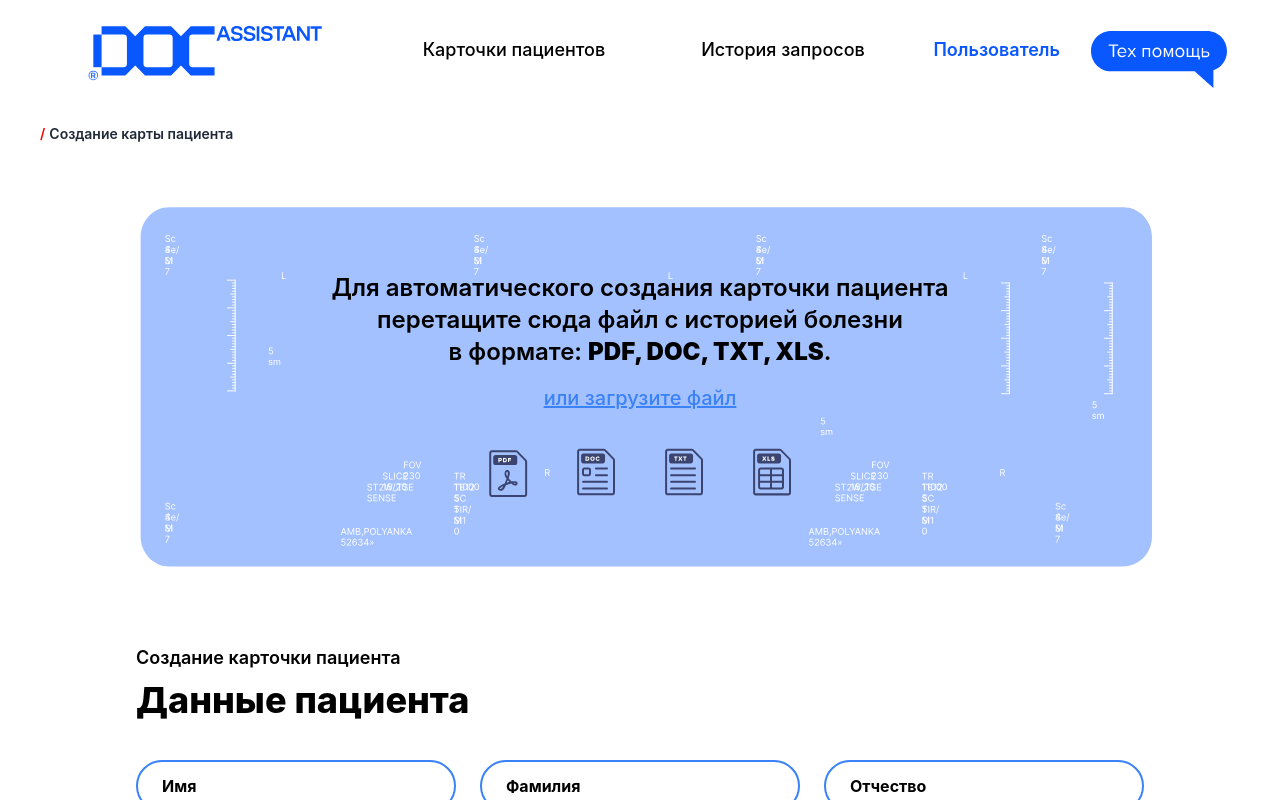
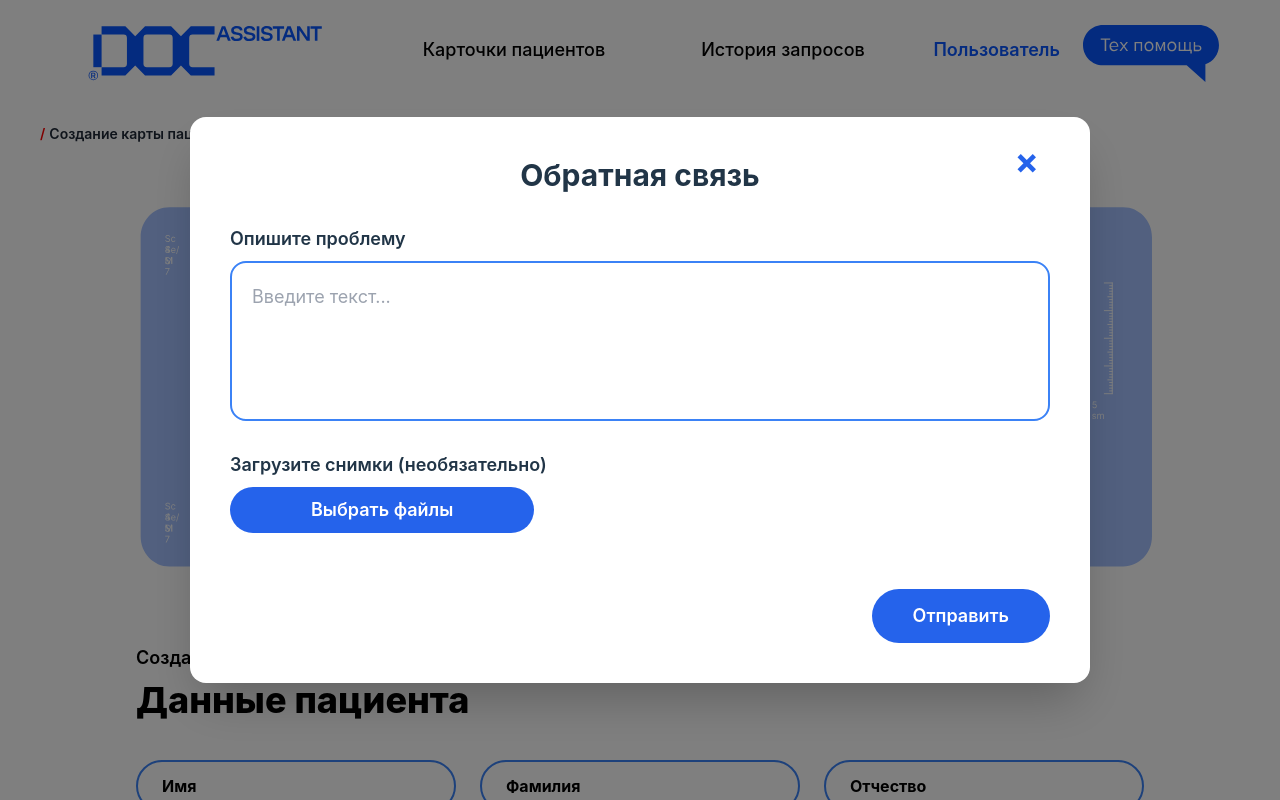
Before and after one commit to AreHumphrey/DOCassistant, a React (Vite) app: page /med in a window 1280 px wide. Both pictures are taken after a click on the element 1159 px from the left and 55 px from the top of the page. Shown: the top 800 px of the page. Built offline with nearby package versions, Linux system fonts and the light colour scheme; what cornerstone-tools, cornerstone-wado-image-loader would draw is missing.

Commit message:
add FeedBackModal

```diff
--- /dev/null
+++ b/src/components/FeedbackModal.tsx
@@ -0,0 +1,106 @@
+import { useState, useRef } from "react";
+
+interface FeedbackModalProps {
+  isOpen: boolean;
+  onClose: () => void;
+}
+
+export default function FeedbackModal({ isOpen, onClose }: FeedbackModalProps) {
+  const [feedbackText, setFeedbackText] = useState("");
+  const [files, setFiles] = useState<File[]>([]);
+  const fileInputRef = useRef<HTMLInputElement>(null);
+
+  if (!isOpen) return null;
+
+  const handleFileChange = (e: React.ChangeEvent<HTMLInputElement>) => {
+    if (e.target.files) {
+      setFiles(Array.from(e.target.files));
+    }
+  };
+
+  const handleSubmit = () => {
+    console.log("Текст:", feedbackText);
+    console.log("Файлы:", files);
+    onClose();
+  };
+
+  const openFileDialog = () => {
+    fileInputRef.current?.click();
+  };
+
+  return (
+    <div className="fixed inset-0 z-[99999] flex items-center justify-center bg-black bg-opacity-50">
+      <div className="relative bg-white rounded-2xl shadow-2xl p-10 w-[95%] max-w-[900px] max-h-[90vh] overflow-auto">
+
+        {/* Крестик закрытия */}
+        <button
+        onClick={onClose}
+        className="absolute top-5 right-5 w-12 h-12 flex items-center justify-center rounded-full bg-white text-blue-600 text-4xl font-bold border-none outline-none focus:outline-none focus:ring-0 focus-visible:outline-none focus-visible:ring-0 hover:bg-white active:outline-none active:ring-0"
+        >
+        ×
+        </button>
+
+
+
+        <h2 className="text-3xl font-bold text-center mb-8">Обратная связь</h2>
+
+        <div className="flex flex-col gap-6">
+
+          {/* Поле ввода текста */}
+          <div>
+            <label className="block text-lg font-semibold mb-2">Опишите проблему</label>
+            <textarea
+              className="border-2 border-blue-500 rounded-2xl p-5 h-40 resize-none w-full text-lg"
+              placeholder="Введите текст..."
+              value={feedbackText}
+              onChange={(e) => setFeedbackText(e.target.value)}
+            />
+          </div>
+
+          {/* Загрузка файлов */}
+          <div>
+            <label className="block text-lg font-semibold mb-2">Загрузите снимки (необязательно)</label>
+
+            {/* Скрытый input file */}
+            <input
+              type="file"
+              multiple
+              onChange={handleFileChange}
+              ref={fileInputRef}
+              className="hidden"
+            />
+
+            {/* Красивая кнопка для выбора файлов */}
+            <button
+              type="button"
+              onClick={openFileDialog}
+              className="px-20 py-2 bg-blue-600 text-white rounded-full text-lg font-semibold hover:bg-blue-700 transition duration-300 focus:outline-none"
+            >
+              Выбрать файлы
+            </button>
+
+            {/* Показ выбранных файлов */}
+            {files.length > 0 && (
+              <div className="mt-3 text-gray-600 text-sm">
+                {files.map((file, index) => (
+                  <div key={index}>{file.name}</div>
+                ))}
+              </div>
+            )}
+          </div>
+
+          {/* Кнопка отправки */}
+          <div className="flex justify-end mt-8">
+            <button
+              onClick={handleSubmit}
+              className="px-10 py-3 rounded-full bg-blue-600 text-white font-semibold hover:bg-blue-700 text-lg focus:outline-none"
+            >
+              Отправить
+            </button>
+          </div>
+
+        </div>
+      </div>
+    </div>
+  );
+}
--- a/src/components/Header.tsx
+++ b/src/components/Header.tsx
@@ -1,10 +1,10 @@
 import React, { useEffect, useState } from "react";
 import { useSearchParams } from "react-router-dom";
+import { useLocation } from "react-router-dom";
 import axios from "axios";
-import redCrossIcon from '@/images/logo.svg';
-import HelpIcon from '@/images/del_app.svg';
-import { useLocation } from 'react-router-dom';
-
+import redCrossIcon from "@/images/logo.svg";
+import HelpIcon from "@/images/del_app.svg";
+import FeedbackModal from "@/components/FeedbackModal";
 
 interface UserProfile {
   email: string;
@@ -16,8 +16,7 @@ interface UserProfile {
 
 const Header: React.FC = () => {
   const [searchParams] = useSearchParams();
-
-
+  const [isFeedbackOpen, setFeedbackOpen] = useState(false);
   const [userProfile, setUserProfile] = useState<UserProfile | null>(null);
   const [uid, setUid] = useState<string | undefined>(() => {
     return searchParams.get('uid') || localStorage.getItem('uid') || undefined;
@@ -77,8 +76,10 @@ const Header: React.FC = () => {
     : 'Пользователь';
 
   return (
+    <>
       <header className="w-screen bg-white h-auto sm:h-[100px] flex flex-col sm:flex-row items-center">
         <div className="container mx-auto flex flex-col sm:flex-row items-center justify-center sm:justify-between py-4 px-6 w-full">
+          {/* Логотип */}
           <a href="/" className="flex items-center font-bold text-2xl sm:-ml-10 -mt-[60%] -mb-[60%] sm:mt-[-12px] sm:mb-0">
             <img
               src={redCrossIcon}
@@ -87,6 +88,7 @@ const Header: React.FC = () => {
             />
           </a>
 
+          {/* Навигация */}
           <nav className="flex flex-col items-center sm:flex-row space-y-4 sm:space-y-0 sm:space-x-24 text-[#000000] text-lg justify-center sm:-translate-x-[30px]">
             <a
               href={linkWithUid('/patients')}
@@ -101,6 +103,8 @@ const Header: React.FC = () => {
             >
               История запросов
             </a>
+
+            {/* Если будет нужен пункт "Контакты" */}
             {/* <a
               href={linkWithUid('/help')}
               className="text-[#000000] hover:text-red-500 active:text-red-500 transition duration-300"
@@ -109,6 +113,7 @@ const Header: React.FC = () => {
             </a> */}
           </nav>
 
+          {/* Профиль + Кнопка техподдержки */}
           <div className="flex flex-col items-center sm:flex-row space-y-4 sm:space-y-0 sm:space-x-4 mt-4 sm:mt-0 sm:-translate-x-[30px]">
             <a
               href="/profile"
@@ -117,20 +122,24 @@ const Header: React.FC = () => {
               {displayName}
             </a>
 
+            {/* Кнопка открытия модалки */}
             <div
-            className="cursor-pointer transition-all duration-200 translate-y-1.5 translate-x-2 active:brightness-90"
+              className="cursor-pointer transition-all duration-200 active:brightness-90"
+              onClick={() => setFeedbackOpen(true)}
             >
-            <a href="/help" target="_blank" rel="noopener noreferrer">
               <img
                 src={HelpIcon}
                 alt="Тех помощь"
                 className="w-[150px] h-auto"
               />
-            </a>
             </div>
           </div>
         </div>
       </header>
+
+      {/* Модальное окно отдельно от хедера, чтобы было поверх всего */}
+      <FeedbackModal isOpen={isFeedbackOpen} onClose={() => setFeedbackOpen(false)} />
+    </>
   );
 };
 
```
Lines whose indentation alone changed are shown as unchanged.
